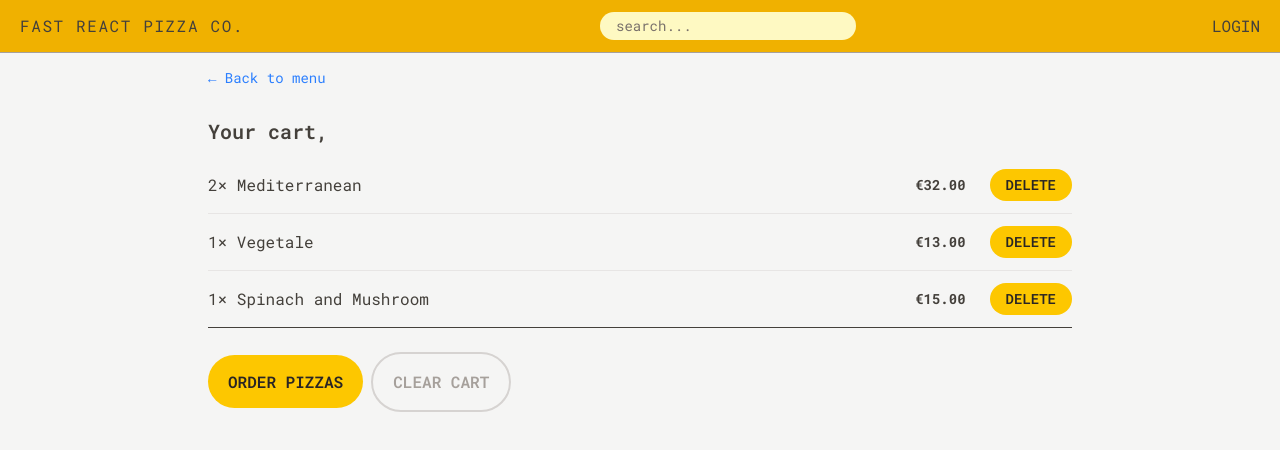
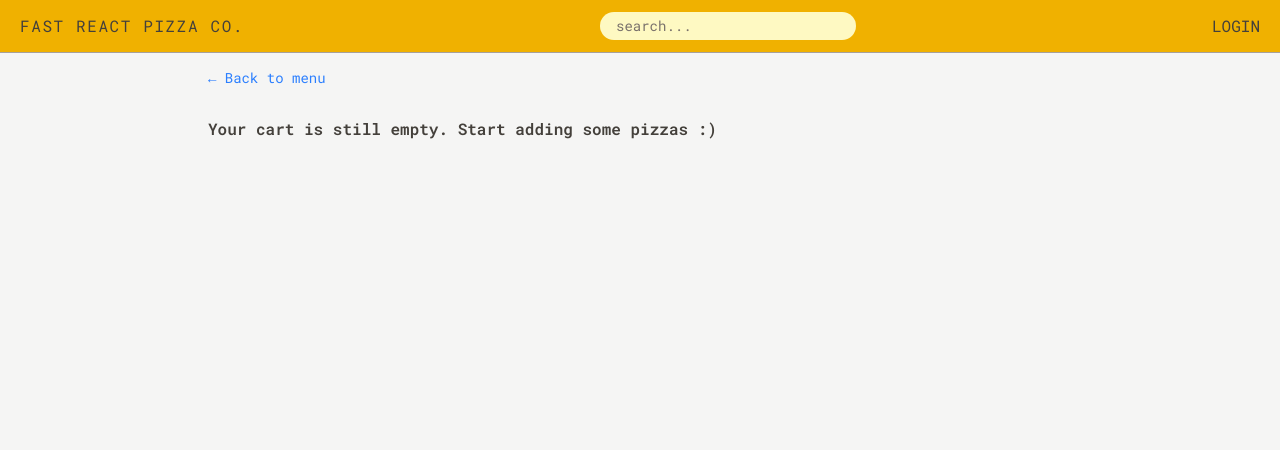
Before and after one commit to zautumn-dev/react-fast-pizza, a React (Vite) app: page /cart in a window 1280 px wide. Shown: the top 450 px of the page. Built offline with nearby package versions, Linux system fonts and the light colour scheme.

Commit message:
✨ feat: delete and clear cart item

```diff
--- a/src/features/cart/Cart.jsx
+++ b/src/features/cart/Cart.jsx
@@ -2,6 +2,10 @@ import LinkComponent from '@UI/components/LinkComponent.jsx'
 import Button from '@UI/components/Button.jsx'
 import CartItem from '@/features/cart/components/CartItem.jsx'
 import { useUserSelector } from '@/features/user/store/userSelector.js'
+import { useCartList } from '@/features/cart/store/cartSelector.js'
+import { useDispatch } from 'react-redux'
+import { clearCart } from '@/features/cart/store/cartSlice.js'
+import EmptyCart from '@/features/cart/components/EmptyCart.jsx'
 
 const fakeCart = [
   {
@@ -28,9 +32,17 @@ const fakeCart = [
 ]
 
 function Cart() {
-  const cart = fakeCart
+  const cart = useCartList()
 
   const fullName = useUserSelector()
+
+  const dispatch = useDispatch()
+
+  if (!cart.length) return <EmptyCart />
+
+  function handleClearCart() {
+    dispatch(clearCart())
+  }
 
   return (
     <div className="px-4 py-3">
@@ -49,7 +61,9 @@ function Cart() {
           Order pizzas
         </Button>
 
-        <Button type="secondary">Clear cart</Button>
+        <Button type="secondary" disabled={!cart.length} onClick={handleClearCart}>
+          Clear cart
+        </Button>
       </div>
     </div>
   )
--- a/src/features/cart/components/CartItem.jsx
+++ b/src/features/cart/components/CartItem.jsx
@@ -1,8 +1,16 @@
 import { formatCurrency } from '@utils'
 import Button from '@UI/components/Button.jsx'
+import { useDispatch } from 'react-redux'
+import { deleteItem } from '@/features/cart/store/cartSlice.js'
 
 function CartItem({ item }) {
   const { pizzaId, name, quantity, totalPrice } = item
+
+  const dispatch = useDispatch()
+
+  function handleDelPizza() {
+    dispatch(deleteItem(pizzaId))
+  }
 
   return (
     <li className="py-3 sm:flex sm:items-center sm:justify-between">
@@ -12,7 +20,9 @@ function CartItem({ item }) {
       <div className="flex items-center justify-between sm:gap-6">
         <p className="text-sm font-bold">{formatCurrency(totalPrice)}</p>
 
-        <Button type="small">Delete</Button>
+        <Button type="small" onClick={handleDelPizza}>
+          Delete
+        </Button>
       </div>
     </li>
   )
--- a/src/features/cart/components/EmptyCart.jsx
+++ b/src/features/cart/components/EmptyCart.jsx
@@ -1,11 +1,11 @@
-import { Link } from 'react-router-dom'
+import LinkComponent from '@UI/components/LinkComponent.jsx'
 
 function EmptyCart() {
   return (
-    <div>
-      <Link to="/menu">&larr; Back to menu</Link>
+    <div className="px-4 py-3">
+      <LinkComponent to="/menu">&larr; Back to menu</LinkComponent>
 
-      <p>Your cart is still empty. Start adding some pizzas :)</p>
+      <p className="mt-7 font-semibold">Your cart is still empty. Start adding some pizzas :)</p>
     </div>
   )
 }
```
